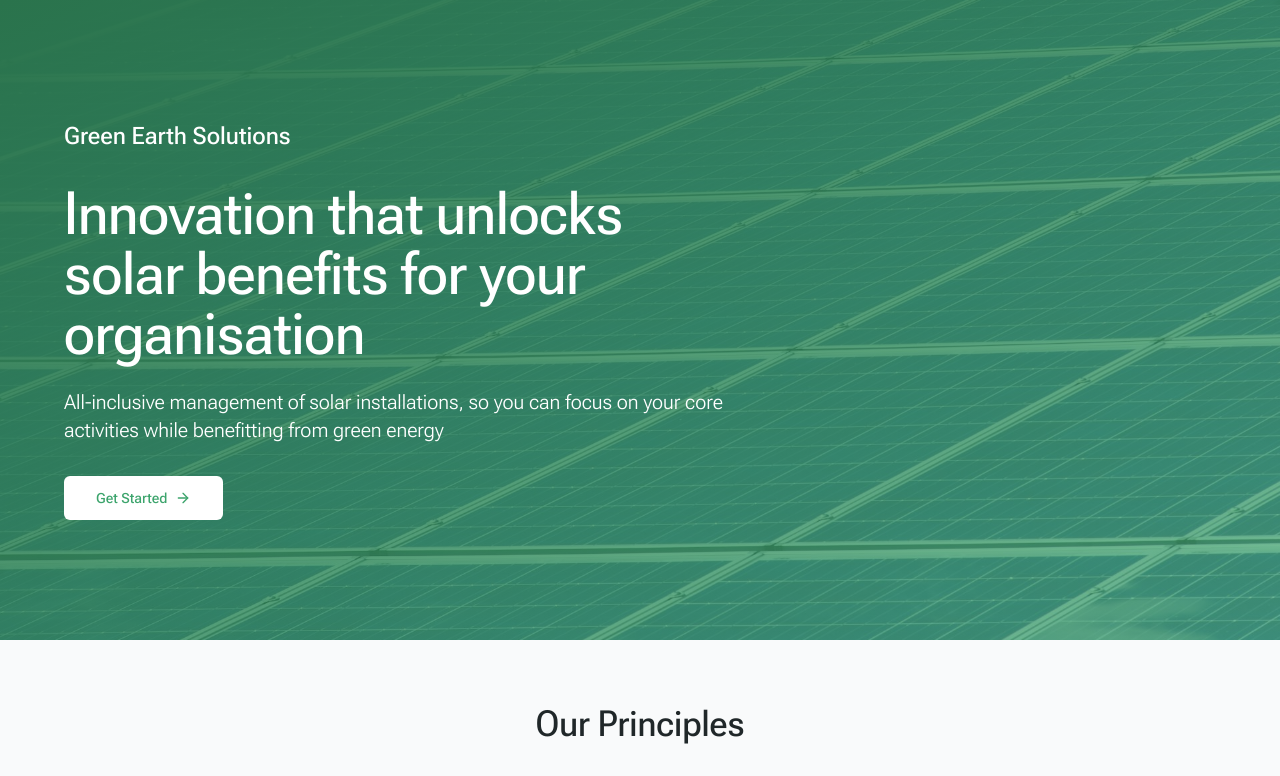
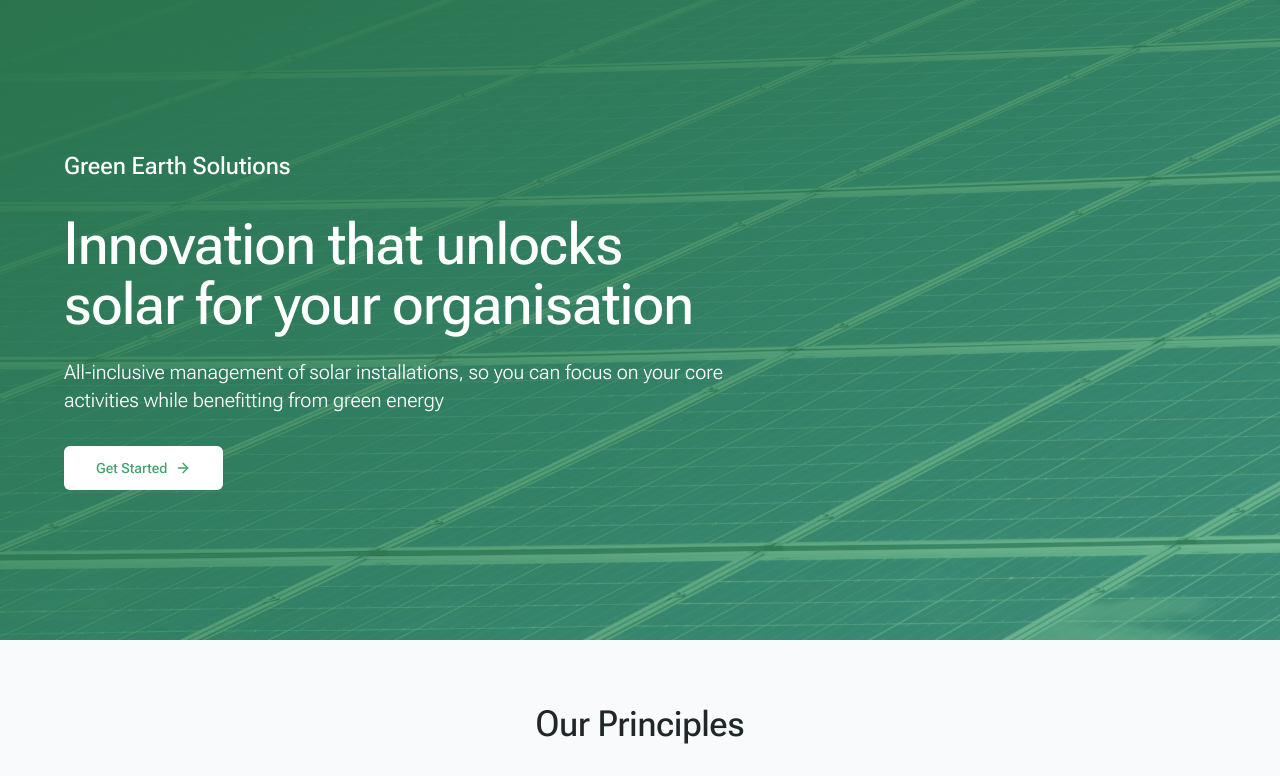
Before and after one commit to marianne-p/ges, a React (Vite) app: page / in a window 1280 px wide. Shown: the top 776 px of the page. Built offline with nearby package versions, Linux system fonts and the light colour scheme.

Commit message:
Update Index.jsx
headline tweak / shortening

```diff
--- a/src/pages/Index.jsx
+++ b/src/pages/Index.jsx
@@ -81,7 +81,7 @@ const Index = () => {
               className="text-left max-w-2xl"
             >
               <h1 className="text-4xl sm:text-6xl font-medium mb-6 light-300">
-                Innovation that unlocks solar benefits for your organisation
+                Innovation that unlocks solar for your organisation
               </h1>
               <p className="text-xl mb-8">
                 All-inclusive management of solar installations, so you can focus on your core activities while benefitting from green energy
```
